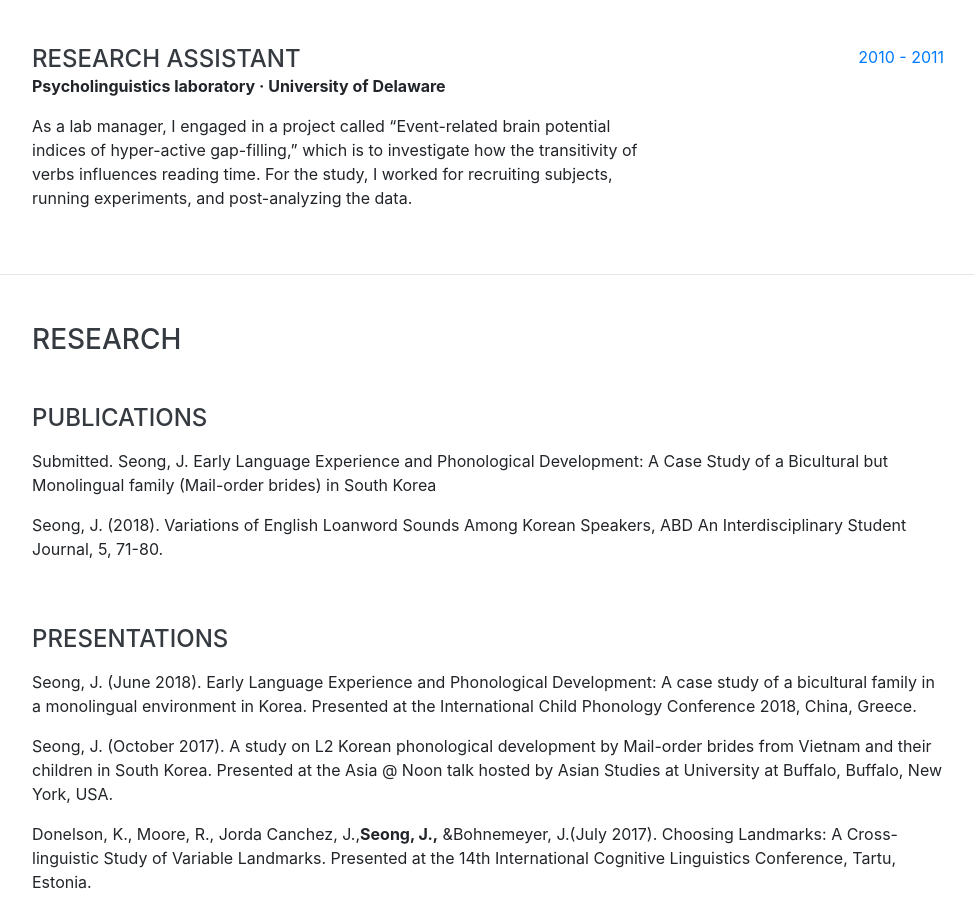
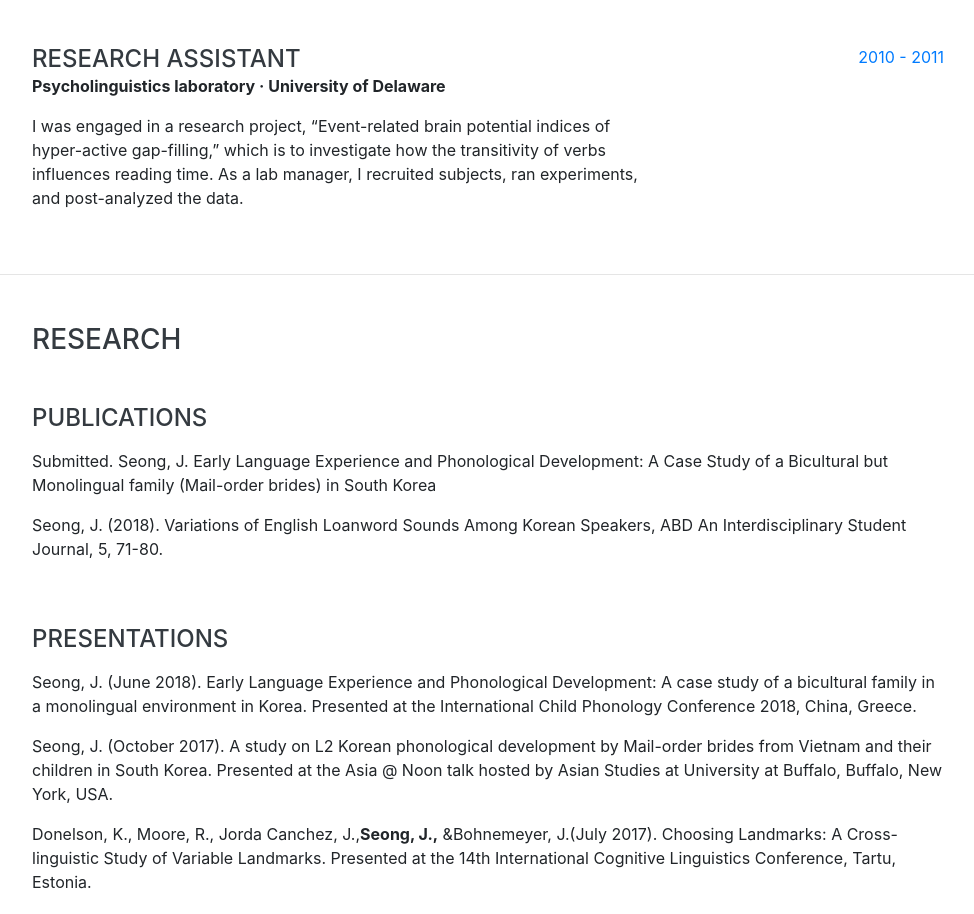
Before and after one commit to seongjihye/linguist, a website with bundled scripts: page index.html in a window 1280 px wide. Shown: the part 2581-3495 px from the top of the page, without its empty margins (288-1262 px from the left). Built offline with nearby package versions, Linux system fonts and the light colour scheme; a web font is replaced by a local one.

Commit message:
Update index.html

```diff
--- a/index.html
+++ b/index.html
@@ -183,7 +183,7 @@
           <div class="resume-content">
             <h4 class="mb-0">Research Assistant</h4>
             <p><b>Psycholinguistics laboratory · University of Delaware</b></p>
-            <p>As a lab manager, I engaged in a project called “Event-related brain potential indices of hyper-active gap-filling,” which is to investigate how the transitivity of verbs influences reading time. For the study, I worked for recruiting subjects, running experiments, and post-analyzing the data.</p>
+            <p>I was engaged in a research project, “Event-related brain potential indices of hyper-active gap-filling,” which is to investigate how the transitivity of verbs influences reading time. As a lab manager, I recruited subjects, ran experiments, and post-analyzed the data.</p>
           </div>
           <div class="resume-date text-md-right">
             <span class="text-primary"> 2010 - 2011</span>
```
